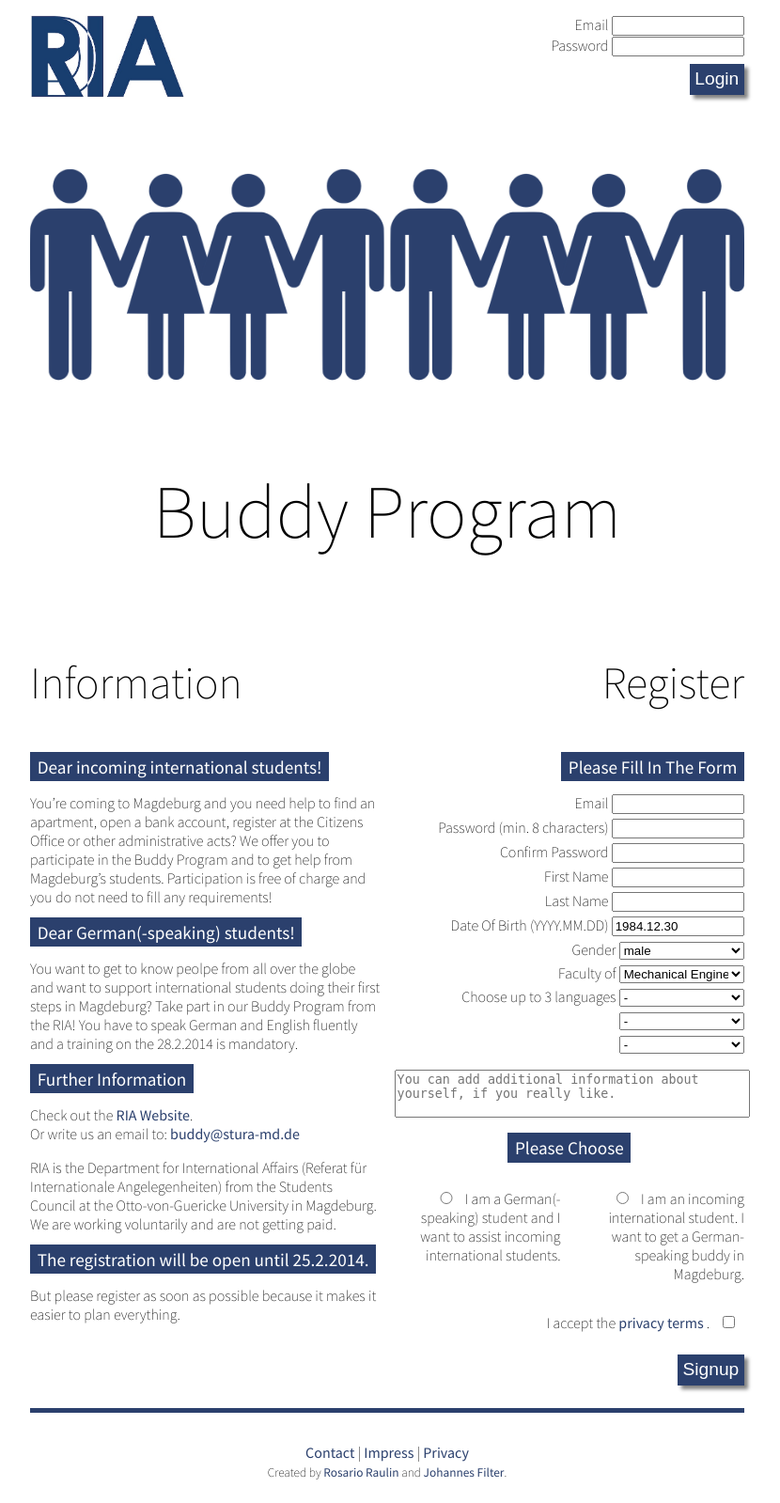
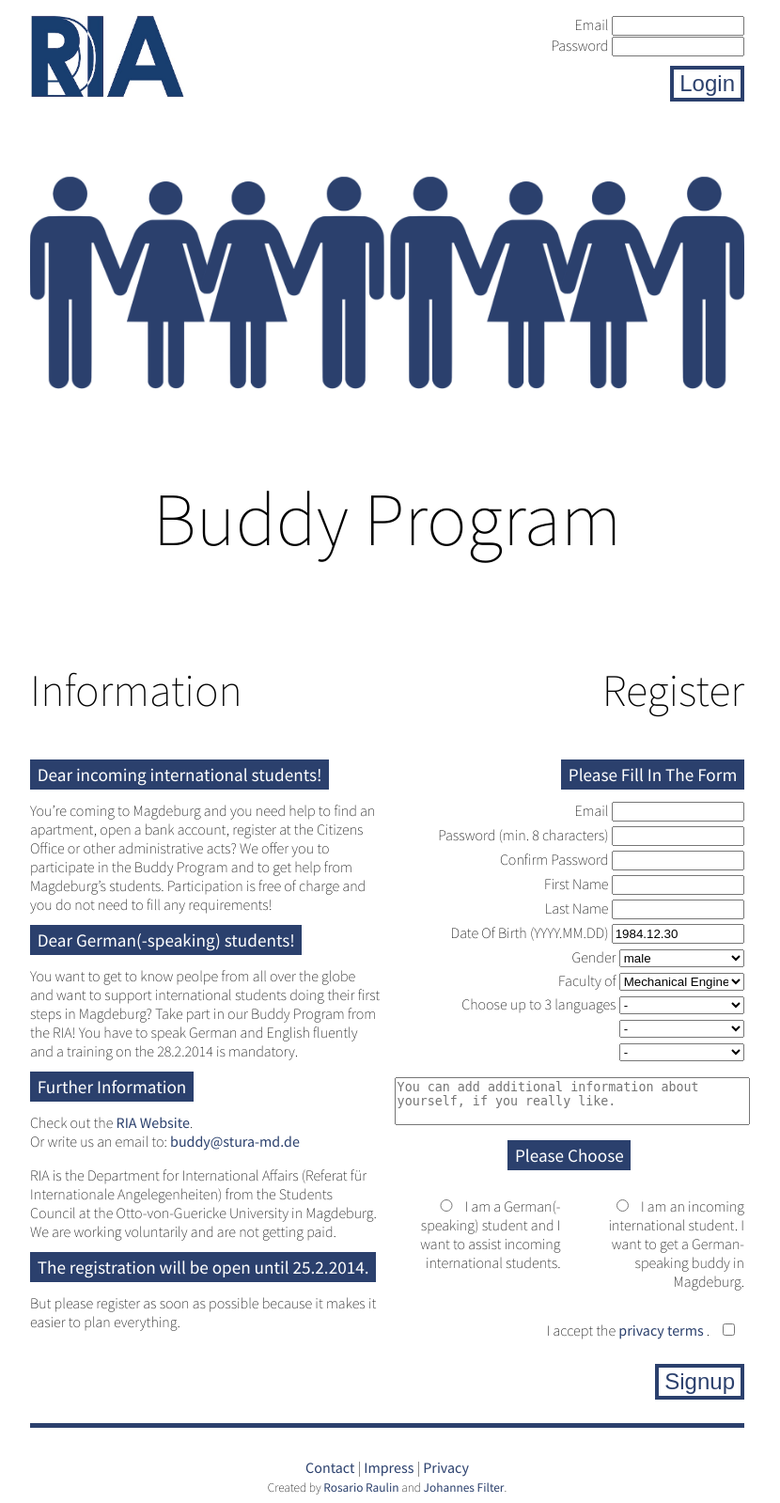
Before and after one commit to filter1/buddyreloaded, a Flask app: page / in a window 1280 px wide. Shown: the whole page at 94% size, without its empty margins (228-1058 px from the left). Before the commit the page ends 1574 px from the top, so only its background shows below. Run offline with Flask 2, Linux system fonts and the light colour scheme; parts of the project's set-up code (start-up, migrations or seed data) failed here and were passed over; some libraries are stand-ins or nearby versions.

Commit message:
changing button

```diff
--- a/app/static/css/style.css
+++ b/app/static/css/style.css
@@ -78,24 +78,21 @@ header form {
 }
 
 .button_big {
-	font-size: 1.2em;
-	border: none;
-	background-color: #2b406d;
-	color: white;
-	box-shadow: 0.2em 0.2em 0.2em grey;
+	font-size: 1.5em;
+	border: 0.2em solid #2b406d;
+	background-color: white;
+	color: #2b406d;
 
 	margin-top: 0.4em;
 	margin-bottom: 0.4em;
-	padding: 0.3em;
+/*	padding: 0.3em;*/
 }
 
 .button_big:hover {
-	box-shadow: 0.4em 0.4em 0.5em grey;
-
-	-webkit-transition:3s linear;
-	transition:1s ease;
-	-webkit-transform:rotate(3deg);
-  transform:rotate(3deg);
+	background-color: #2b406d;
+	color: white;
+	-webkit-transition:0.5s ease;
+	transition:0.5s ease;
 }
 
 a {
```
